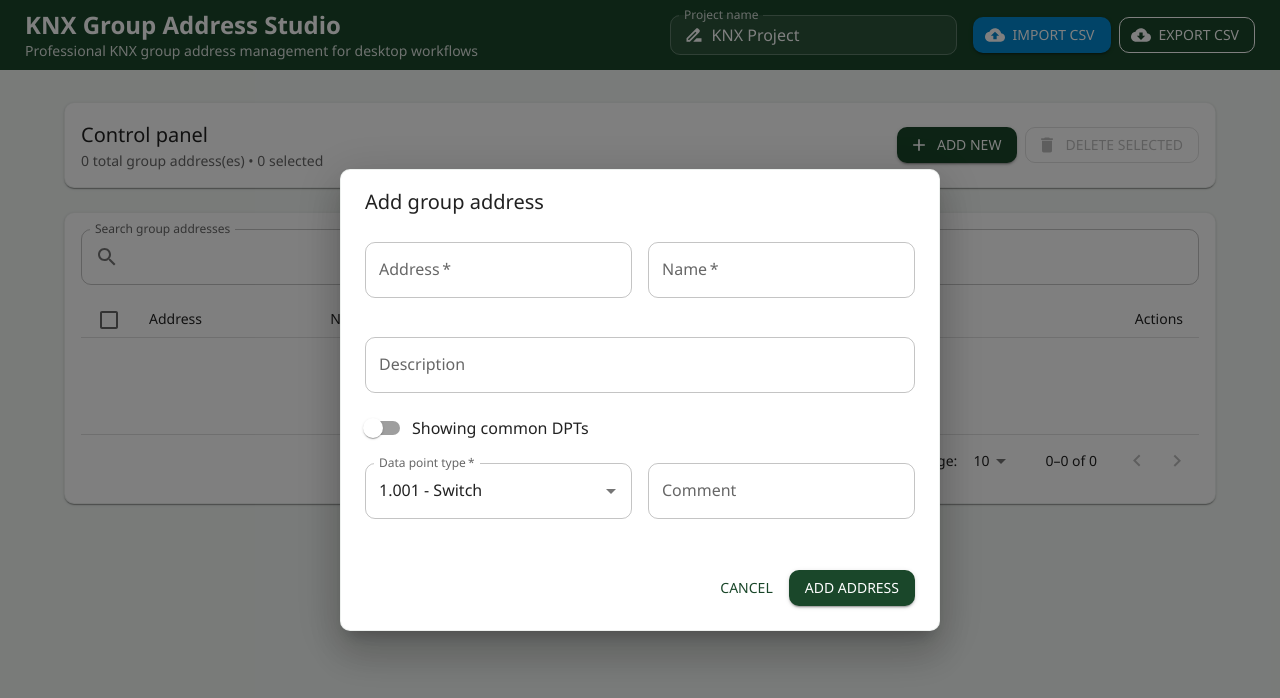
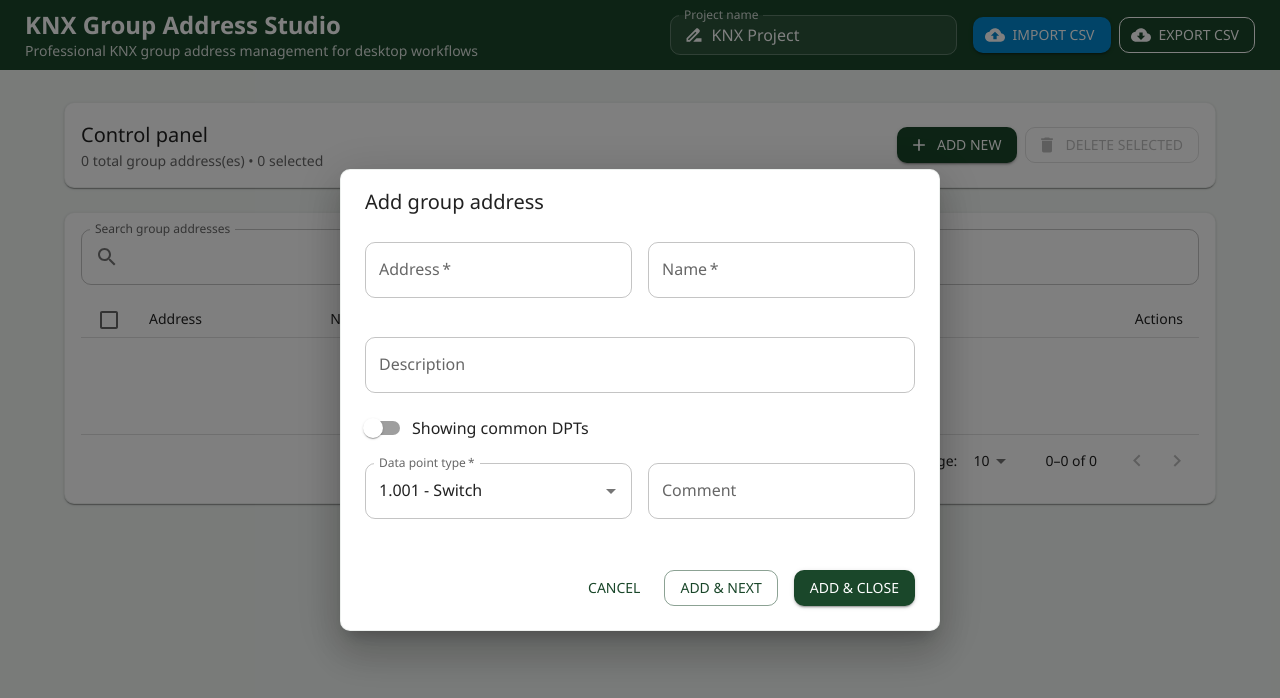
Before and after one commit to matz-star/KNX-GroupAddress-Studio, a React (Create React App) app: page / in a window 1280 px wide. Both pictures are taken after a click on the button "ADD NEW". Shown: the top 698 px of the page. Built offline with nearby package versions, Linux system fonts and the light colour scheme.

Commit message:
Refactor AddAddressDialog for better input handling

```diff
--- a/src/components/AddAddressDialog.tsx
+++ b/src/components/AddAddressDialog.tsx
@@ -24,9 +24,33 @@ type AddAddressDialogProps = {
 };
 
 const COMMON_DPT_CODES = new Set([
-  '1.001', '1.002', '3.007', '3.008', '5.001', '5.003', '6.001', '7.001', '8.001',
-  '9.001', '9.004', '9.005', '9.006', '9.007', '10.001', '11.001', '12.001', '13.001',
-  '14.019', '14.027', '14.056', '16.001', '17.001', '18.001', '19.001', '20.102', '232.600',
+  '1.001',
+  '1.002',
+  '3.007',
+  '3.008',
+  '5.001',
+  '5.003',
+  '6.001',
+  '7.001',
+  '8.001',
+  '9.001',
+  '9.004',
+  '9.005',
+  '9.006',
+  '9.007',
+  '10.001',
+  '11.001',
+  '12.001',
+  '13.001',
+  '14.019',
+  '14.027',
+  '14.056',
+  '16.001',
+  '17.001',
+  '18.001',
+  '19.001',
+  '20.102',
+  '232.600',
 ]);
 
 const ALL_DPT_OPTIONS: DPTType[] = KNX_DPT_OPTIONS.map((option) => ({
@@ -46,11 +70,29 @@ const emptyFormValue: AddressFormValue = {
   comment: '',
 };
 
-const GROUP_ADDRESS_PATTERN = /^\d+\/\d+\/\d+$/;
+// Strict KNX 3-level limits: main 0-15, middle 0-15, sub 0-255
+const GROUP_ADDRESS_PATTERN =
+  /^(?:[0-9]|1[0-5])\/(?:[0-9]|1[0-5])\/(?:[0-9]|[1-9][0-9]|1[0-9]{2}|2[0-4][0-9]|25[0-5])$/;
 
 const dptFamily = (code: string): string => {
   const main = code.split('.')[0];
   return `DPT ${main}`;
+};
+
+const normalizeGroupAddressInput = (raw: string): string => {
+  // keep only digits; separators typed by user (space, -, /, .) are ignored
+  const digits = raw.replace(/[^\d]/g, '');
+
+  if (!digits) return '';
+
+  // Heuristic: first digit = main, second = middle, rest = sub
+  const main = digits.slice(0, 1);
+  const middle = digits.slice(1, 2);
+  const sub = digits.slice(2, 5); // cap sub to 3 digits
+
+  if (digits.length <= 1) return main;
+  if (digits.length === 2) return `${main}/${middle}`;
+  return `${main}/${middle}/${sub}`;
 };
 
 const AddAddressDialog = ({
@@ -100,7 +142,7 @@ const AddAddressDialog = ({
         !value.address.trim()
           ? 'Address is required.'
           : !GROUP_ADDRESS_PATTERN.test(value.address.trim())
-            ? 'Use KNX format X/Y/Z.'
+            ? 'Use KNX format X/Y/Z (0-15/0-15/0-255).'
             : '',
       name: value.name.trim() ? '' : 'Name is required.',
       dpt: /^\d+\.\d{3}$/.test(value.dpt.trim()) ? '' : 'Use DPT format X.XXX.',
@@ -110,17 +152,36 @@ const AddAddressDialog = ({
 
   const hasErrors = Boolean(errors.address || errors.name || errors.dpt);
 
-  const handleSave = () => {
+  const payloadFromValue = (): AddressFormValue => ({
+    address: value.address.trim(),
+    name: value.name.trim(),
+    description: value.description.trim(),
+    dpt: value.dpt.trim(),
+    comment: value.comment.trim(),
+  });
+
+  const resetForNext = () => {
+    setValue((current) => ({
+      ...emptyFormValue,
+      dpt: current.dpt || emptyFormValue.dpt, // keep selected DPT for faster bulk entry
+    }));
+    setSubmitted(false);
+  };
+
+  const handleAddAndNext = () => {
     setSubmitted(true);
     if (hasErrors) return;
 
-    onSave({
-      address: value.address.trim(),
-      name: value.name.trim(),
-      description: value.description.trim(),
-      dpt: value.dpt.trim(),
-      comment: value.comment.trim(),
-    });
+    onSave(payloadFromValue());
+    resetForNext();
+  };
+
+  const handleSaveAndClose = () => {
+    setSubmitted(true);
+    if (hasErrors) return;
+
+    onSave(payloadFromValue());
+    onClose();
   };
 
   return (
@@ -137,11 +198,14 @@ const AddAddressDialog = ({
               label="Address"
               value={value.address}
               onChange={(event) =>
-                setValue((current) => ({ ...current, address: event.target.value }))
+                setValue((current) => ({
+                  ...current,
+                  address: normalizeGroupAddressInput(event.target.value),
+                }))
               }
               error={submitted && Boolean(errors.address)}
               helperText={submitted ? errors.address : ' '}
-              placeholder="1/0/1"
+              placeholder="1/0/10"
             />
           </Grid>
 
@@ -217,10 +281,15 @@ const AddAddressDialog = ({
         </Grid>
       </DialogContent>
 
-      <DialogActions sx={{ px: 3, pb: 3 }}>
+      <DialogActions sx={{ px: 3, pb: 3, gap: 1 }}>
         <Button onClick={onClose}>Cancel</Button>
-        <Button onClick={handleSave} variant="contained">
-          {initialValue ? 'Save changes' : 'Add address'}
+        {!initialValue && (
+          <Button onClick={handleAddAndNext} variant="outlined">
+            Add & next
+          </Button>
+        )}
+        <Button onClick={handleSaveAndClose} variant="contained">
+          {initialValue ? 'Save changes' : 'Add & close'}
         </Button>
       </DialogActions>
     </Dialog>
```
